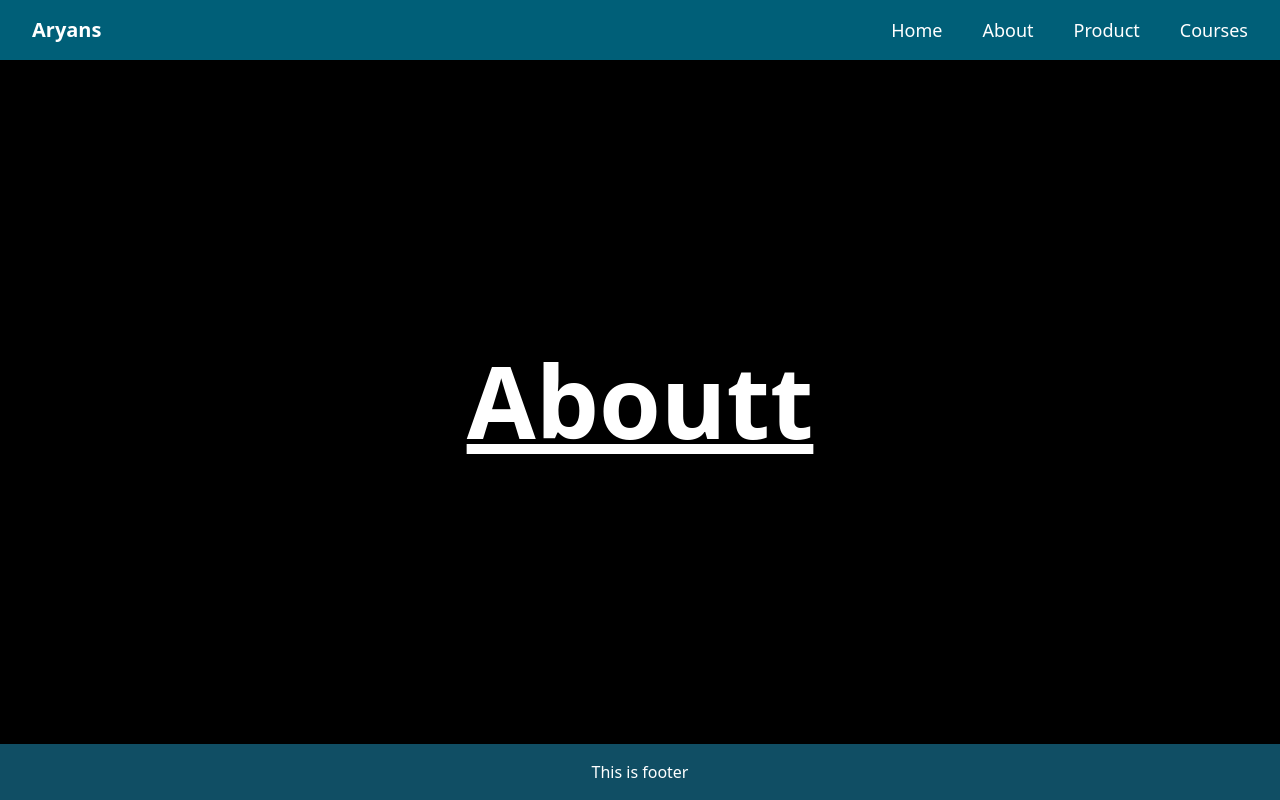
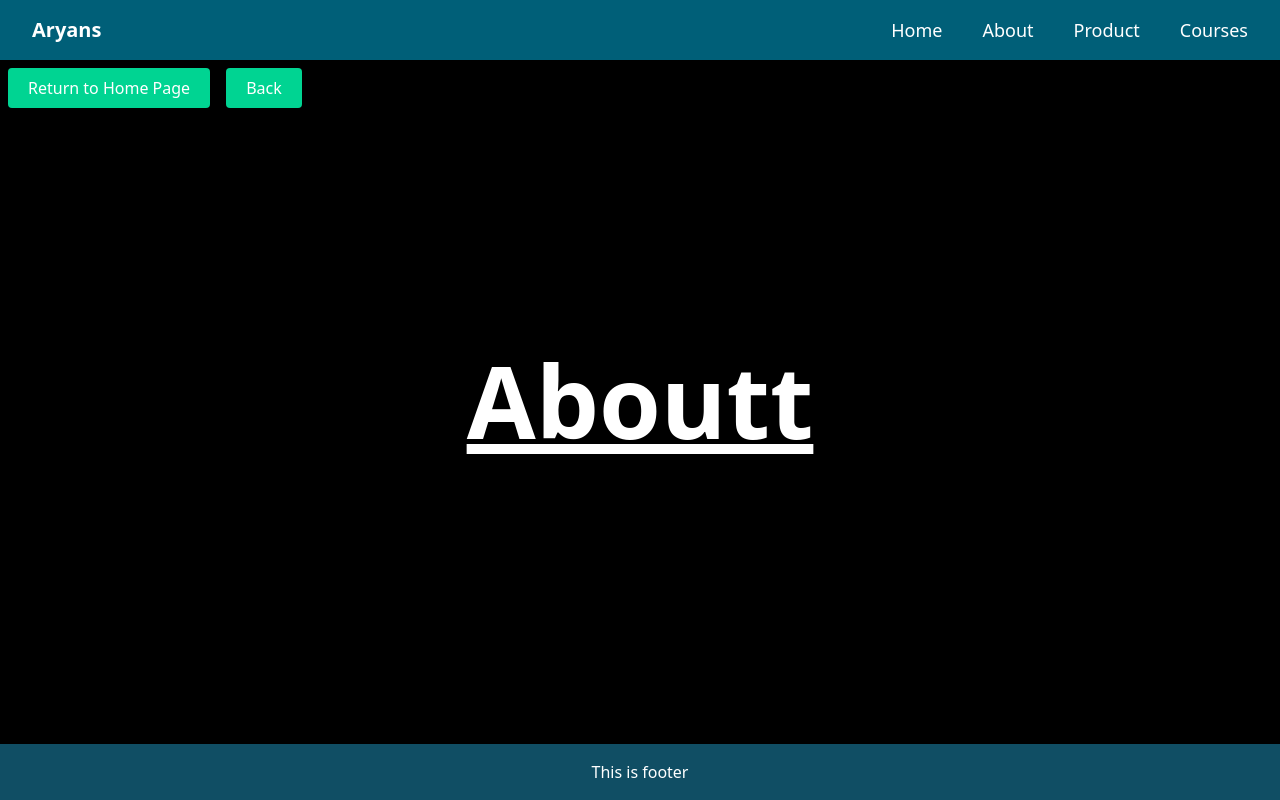
Before and after one commit to aaaryanpatel/reactt, a React (Vite) app in the folder 22-Advancing-routing/: page /about in a window 1280 px wide. Built offline with nearby package versions, Linux system fonts and the light colour scheme.

Commit message:
added useNavigate for navigation history

```diff
--- a/22-Advancing-routing/src/pages/About.jsx
+++ b/22-Advancing-routing/src/pages/About.jsx
@@ -1,13 +1,31 @@
-import React from 'react'
+import React from "react";
+import { useNavigate } from "react-router-dom";
+const About = () => {
+  let navigate = useNavigate();
 
-const About = () => {
   return (
     <div>
-      <h1>
-        Aboutt
-      </h1>
+      <button
+        onClick={() => {
+          navigate("/");
+        }}
+        className="bg-emerald-400 rounded px-5 py-2 m-2 cursor-pointer active:scale-95"
+      >
+        Return to Home Page
+      </button>
+
+      <button
+        onClick={() => {
+          navigate(-1);
+        }}
+        className="bg-emerald-400 rounded px-5 py-2 m-2 cursor-pointer active:scale-95"
+      >
+        Back
+      </button>
+
+      <h1>Aboutt</h1>
     </div>
-  )
-}
+  );
+};
 
-export default About
+export default About;
```
